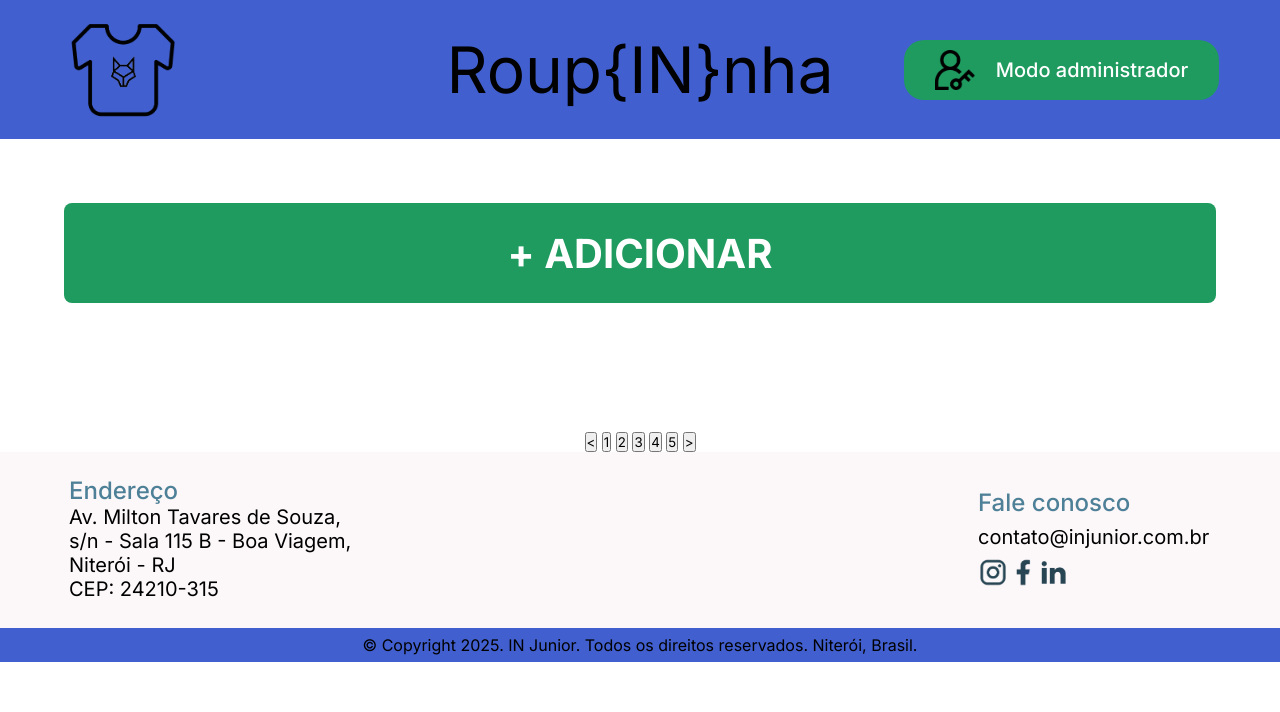
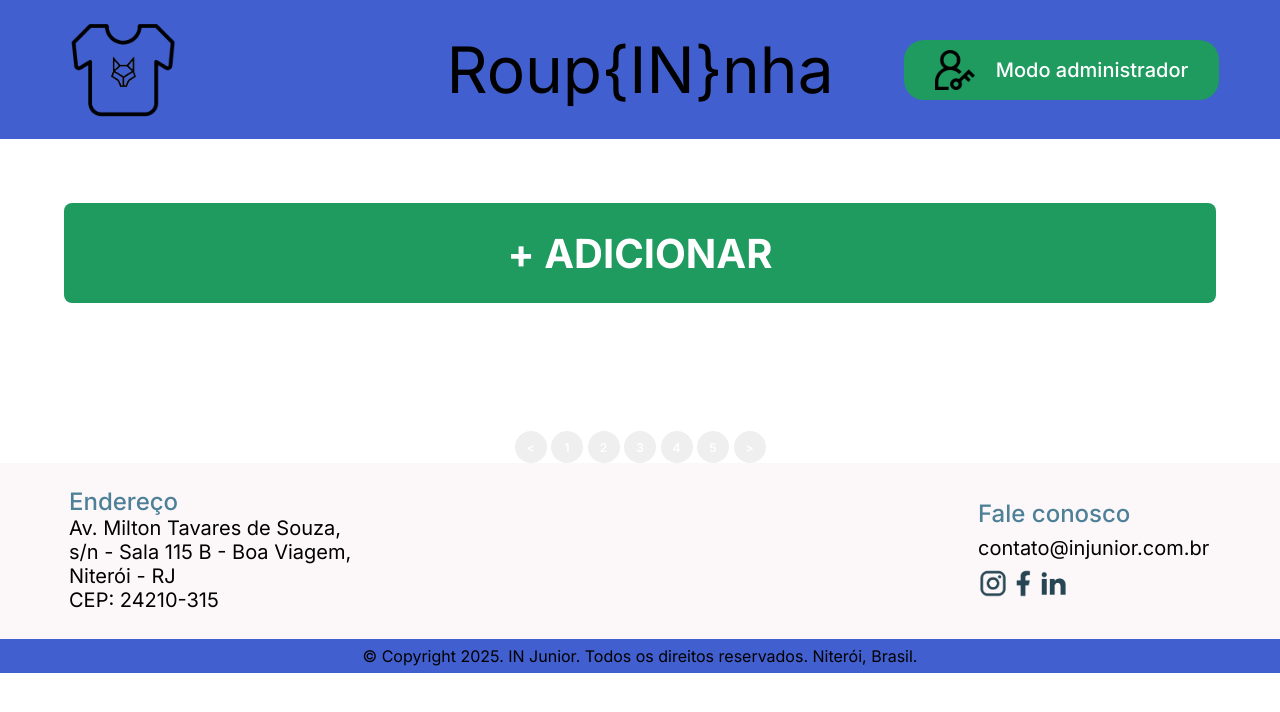
Before and after one commit to Mello-Davi/TarefaAPIs-Promises-INjunior, a plain HTML site: page pages/index.html in a window 1280 px wide. Drawn offline with Linux system fonts and the light colour scheme; no server answers.

Commit message:
feat(assets): adicao das imagens dos botoes

```diff
--- a/pages/index.css
+++ b/pages/index.css
@@ -230,5 +230,15 @@ main{
     font-size: 40px;
     font-weight: 700;
     color: #8CBF26;
+}
 
+/*botoes da paginacao*/
+.paginacao button{
+    width: 32px;
+    height: 32px;
+    font-size: 12px;
+    font-weight: 600;
+    color: white;
+    border: none;
+    border-radius: 50%;
 }
```
Also changed, not shown: assets/products/pagLeft.png (added), assets/products/pageRight.png (added).
